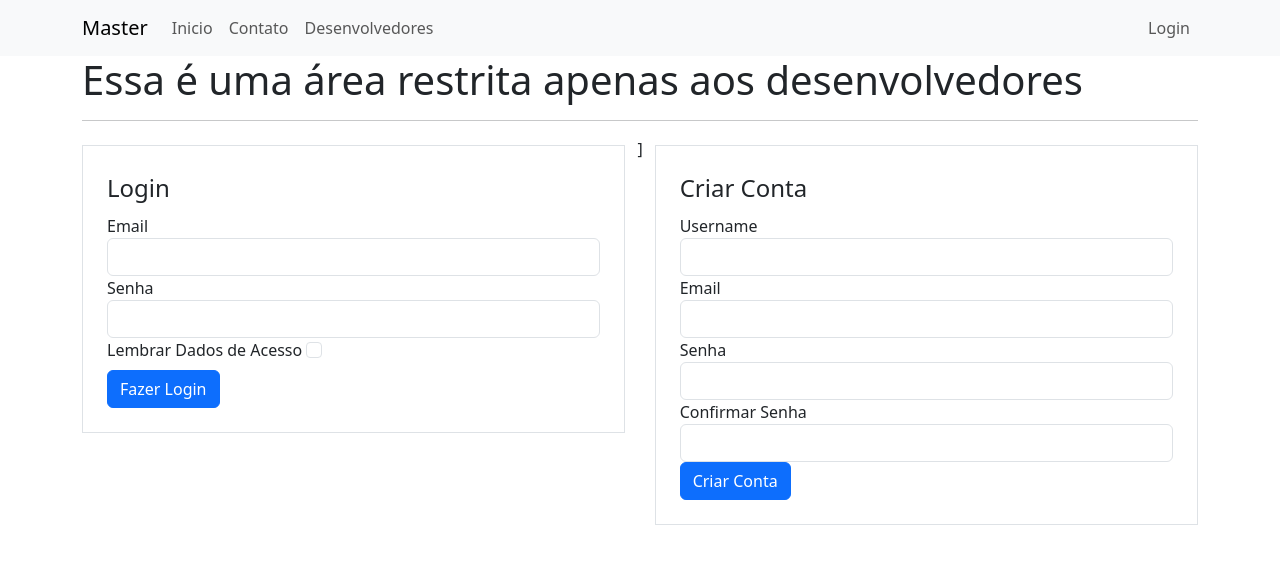
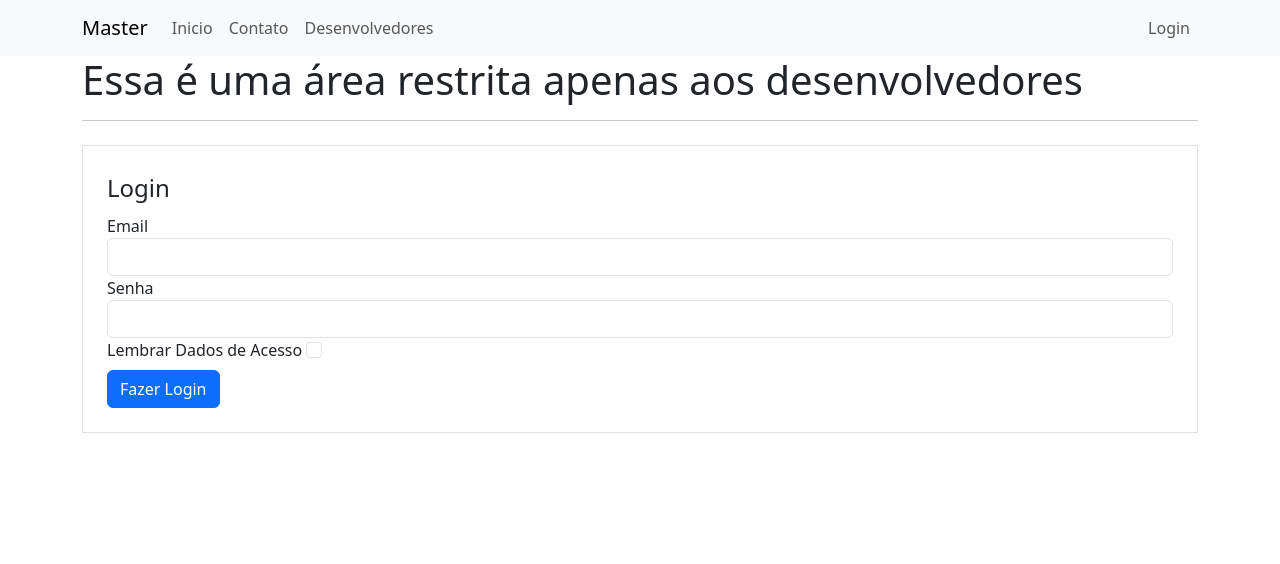
Before and after one commit to Biscoito145/paginapessoal, a Flask app: page /login in a window 1280 px wide. Shown: the top 564 px of the page. Run offline with Flask 3, Linux system fonts and the light colour scheme; some libraries are stand-ins or nearby versions.

Commit message:
exitforms

```diff
--- a/pageone/templates/login.html
+++ b/pageone/templates/login.html
@@ -49,76 +49,76 @@
 
                 {{ form_login.botao_submit_login(class="btn btn-primary mt-2") }}
             </form>
-        </div>]
+        </div>
 
-        <div class="col">
-            <form method="POST" action="" class="border mt-2 p-4">
-                {{ form_criarconta.csrf_token }}
-                <legend>Criar Conta</legend>
-                <fieldset>
-                    <div class="form-group">
-                        {{ form_criarconta.username.label(class="form-control-label") }}
+<!--        <div class="col">-->
+<!--            <form method="POST" action="" class="border mt-2 p-4">-->
+<!--                {{ form_criarconta.csrf_token }}-->
+<!--                <legend>Criar Conta</legend>-->
+<!--                <fieldset>-->
+<!--                    <div class="form-group">-->
+<!--                        {{ form_criarconta.username.label(class="form-control-label") }}-->
 
-                        {% if form_criarconta.username.errors %}
-                        {{ form_criarconta.username(class='form-control is-invalid') }}
-                         <div class="invalid-feedback">
-                            {% for erro in form_criarconta.username.errors%}
-                                    {{ erro }}
-                            {% endfor %}
-                         </div>
-                        {% else %}
-                            {{ form_criarconta.username(class="form-control") }}
-                        {% endif %}
+<!--                        {% if form_criarconta.username.errors %}-->
+<!--                        {{ form_criarconta.username(class='form-control is-invalid') }}-->
+<!--                         <div class="invalid-feedback">-->
+<!--                            {% for erro in form_criarconta.username.errors%}-->
+<!--                                    {{ erro }}-->
+<!--                            {% endfor %}-->
+<!--                         </div>-->
+<!--                        {% else %}-->
+<!--                            {{ form_criarconta.username(class="form-control") }}-->
+<!--                        {% endif %}-->
 
-                    </div>
+<!--                    </div>-->
 
-                    <div class="form-group">
-                        {{ form_criarconta.email.label(class="form-control-label") }}
+<!--                    <div class="form-group">-->
+<!--                        {{ form_criarconta.email.label(class="form-control-label") }}-->
 
-                        {% if form_criarconta.email.errors %}
-                        {{ form_criarconta.email(class='form-control is-invalid') }}
-                         <div class="invalid-feedback">
-                            {% for erro in form_criarconta.email.errors%}
-                                    {{ erro }}
-                            {% endfor %}
-                         </div>
-                        {% else %}
-                            {{ form_criarconta.email(class="form-control") }}
-                        {% endif %}
-                    </div>
+<!--                        {% if form_criarconta.email.errors %}-->
+<!--                        {{ form_criarconta.email(class='form-control is-invalid') }}-->
+<!--                         <div class="invalid-feedback">-->
+<!--                            {% for erro in form_criarconta.email.errors%}-->
+<!--                                    {{ erro }}-->
+<!--                            {% endfor %}-->
+<!--                         </div>-->
+<!--                        {% else %}-->
+<!--                            {{ form_criarconta.email(class="form-control") }}-->
+<!--                        {% endif %}-->
+<!--                    </div>-->
 
-                    <div class="form-group">
-                        {{ form_criarconta.senha.label(class="form-control-label") }}
+<!--                    <div class="form-group">-->
+<!--                        {{ form_criarconta.senha.label(class="form-control-label") }}-->
 
-                        {% if form_criarconta.senha.errors %}
-                        {{ form_criarconta.senha(class='form-control is-invalid') }}
-                         <div class="invalid-feedback">
-                            {% for erro in form_criarconta.senha.errors%}
-                                    {{ erro }}
-                            {% endfor %}
-                         </div>
-                        {% else %}
-                            {{ form_criarconta.senha(class="form-control") }}
-                        {% endif %}
-                    </div>
+<!--                        {% if form_criarconta.senha.errors %}-->
+<!--                        {{ form_criarconta.senha(class='form-control is-invalid') }}-->
+<!--                         <div class="invalid-feedback">-->
+<!--                            {% for erro in form_criarconta.senha.errors%}-->
+<!--                                    {{ erro }}-->
+<!--                            {% endfor %}-->
+<!--                         </div>-->
+<!--                        {% else %}-->
+<!--                            {{ form_criarconta.senha(class="form-control") }}-->
+<!--                        {% endif %}-->
+<!--                    </div>-->
 
-                    <div class="form-group">
-                        {{ form_criarconta.confirma_senha.label(class="form-control-label") }}
-                        {% if form_criarconta.confirma_senha.errors %}
-                        {{ form_criarconta.confirma_senha(class='form-control is-invalid') }}
-                         <div class="invalid-feedback">
-                            {% for erro in form_criarconta.confirma_senha.errors%}
-                                    {{ erro }}
-                            {% endfor %}
-                         </div>
-                        {% else %}
-                            {{ form_criarconta.confirma_senha(class="form-control") }}
-                        {% endif %}
-                    </div>
-                </fieldset>
-                {{ form_criarconta.botao_submit_criarconta(class="btn btn-primary mt2") }}
-            </form>
-        </div>
+<!--                    <div class="form-group">-->
+<!--                        {{ form_criarconta.confirma_senha.label(class="form-control-label") }}-->
+<!--                        {% if form_criarconta.confirma_senha.errors %}-->
+<!--                        {{ form_criarconta.confirma_senha(class='form-control is-invalid') }}-->
+<!--                         <div class="invalid-feedback">-->
+<!--                            {% for erro in form_criarconta.confirma_senha.errors%}-->
+<!--                                    {{ erro }}-->
+<!--                            {% endfor %}-->
+<!--                         </div>-->
+<!--                        {% else %}-->
+<!--                            {{ form_criarconta.confirma_senha(class="form-control") }}-->
+<!--                        {% endif %}-->
+<!--                    </div>-->
+<!--                </fieldset>-->
+<!--                {{ form_criarconta.botao_submit_criarconta(class="btn btn-primary mt2") }}-->
+<!--            </form>-->
+<!--        </div>-->
 
 
 
```
